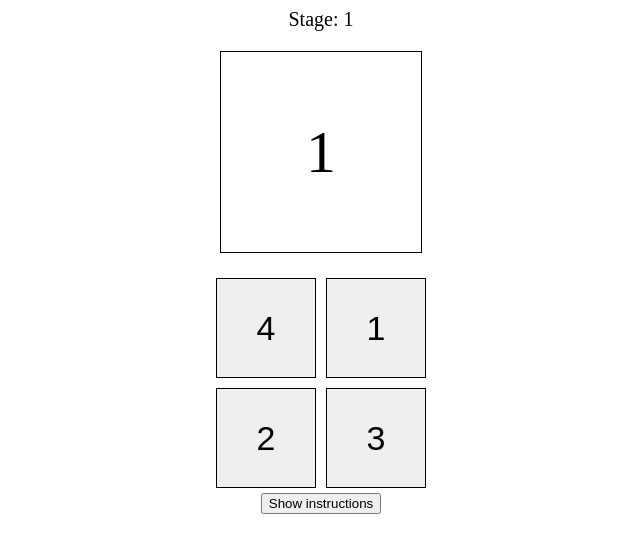
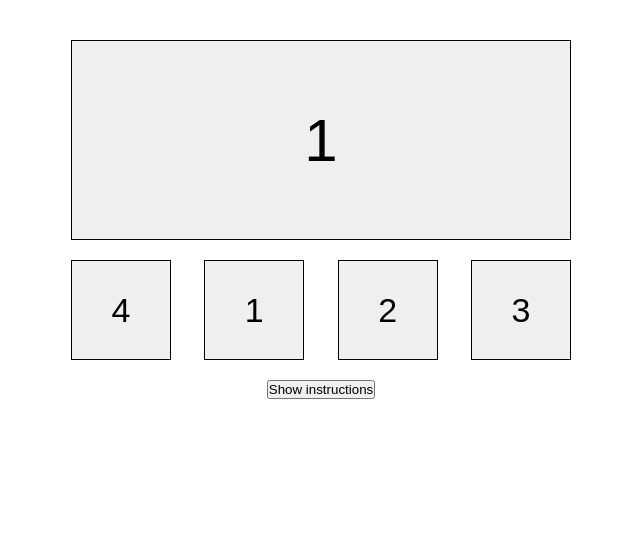
Before and after one commit to Zevgon/memory, a React app: page / in a window 1280 px wide. Both pictures are taken after a click on the button "Start". Shown: the top 552 px of the page, without its empty margins (319-959 px from the left). Built offline with nearby package versions, Linux system fonts and the light colour scheme.

Commit message:
Improve css boxing

```diff
--- a/App.jsx
+++ b/App.jsx
@@ -188,14 +188,9 @@ export default class App extends Component {
         {this.state.won &&
           <div>Yay you win!!</div>
         }
-        {this.state.stage &&
-          <div
-            className="stage-num center-number"
-          >Stage: {this.state.stage}
-          </div>
-        }
+        <div className="main-content">
           {this.state.curNumber &&
-          <div className="main-number center-number">{this.state.curNumber}</div>
+            <button className="main-number center-number">{this.state.curNumber}</button>
           }
           {this.state.fourNumbers &&
             <div className="numbers-container">
@@ -209,6 +204,7 @@ export default class App extends Component {
               ))}
             </div>
           }
+        </div>
         {!this.state.running &&
           <button
             onClick={this.start}
--- a/master.css
+++ b/master.css
@@ -5,6 +5,7 @@ body {
 
 button {
   outline: none;
+  padding: 0px;
 }
 
 .instructions {
@@ -41,15 +42,22 @@ button {
 }
 
 .game-container {
-  margin: 0 auto;
+  margin: 40px auto 0px;
   width: 500px;
+  display: flex;
+  justify-content: space-between;
+  flex-direction: column;
+  align-items: center;
+}
+
+.main-content {
   display: flex;
   flex-direction: column;
   align-items: center;
 }
 
 .main-number {
-  width: 200px;
+  width: 500px;
   height: 200px;
   border: 1px solid black;
   font-size: 60px;
@@ -59,14 +67,14 @@ button {
   margin-top: 20px;
   display: flex;
   flex-wrap: wrap;
-  width: 240px;
-  justify-content: center;
+  width: 500px;
+  justify-content: space-between;
+  margin-bottom: 20px;
 }
 
 .secondary-number {
   width: 100px;
   height: 100px;
-  margin: 5px;
   border: 1px solid black;
   font-size: 34px;
 }
```
Lines whose indentation alone changed are shown as unchanged.
